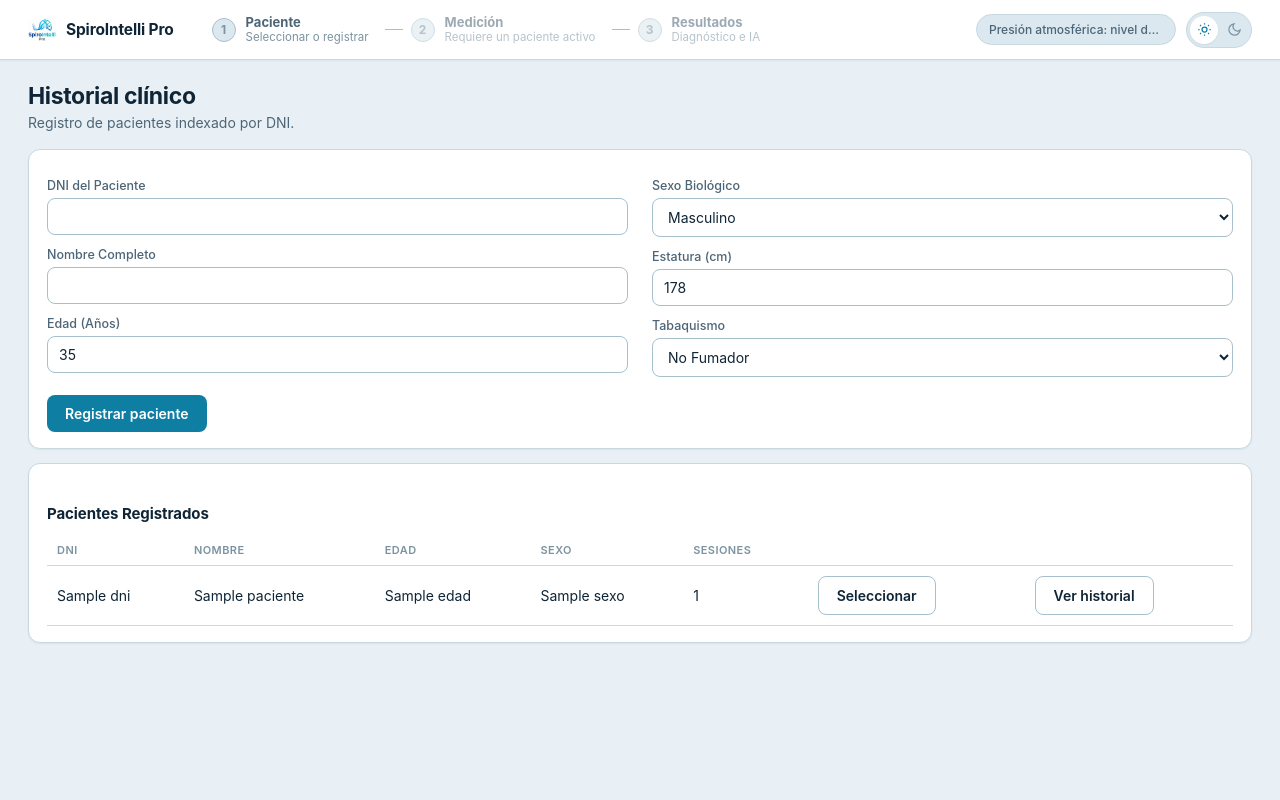
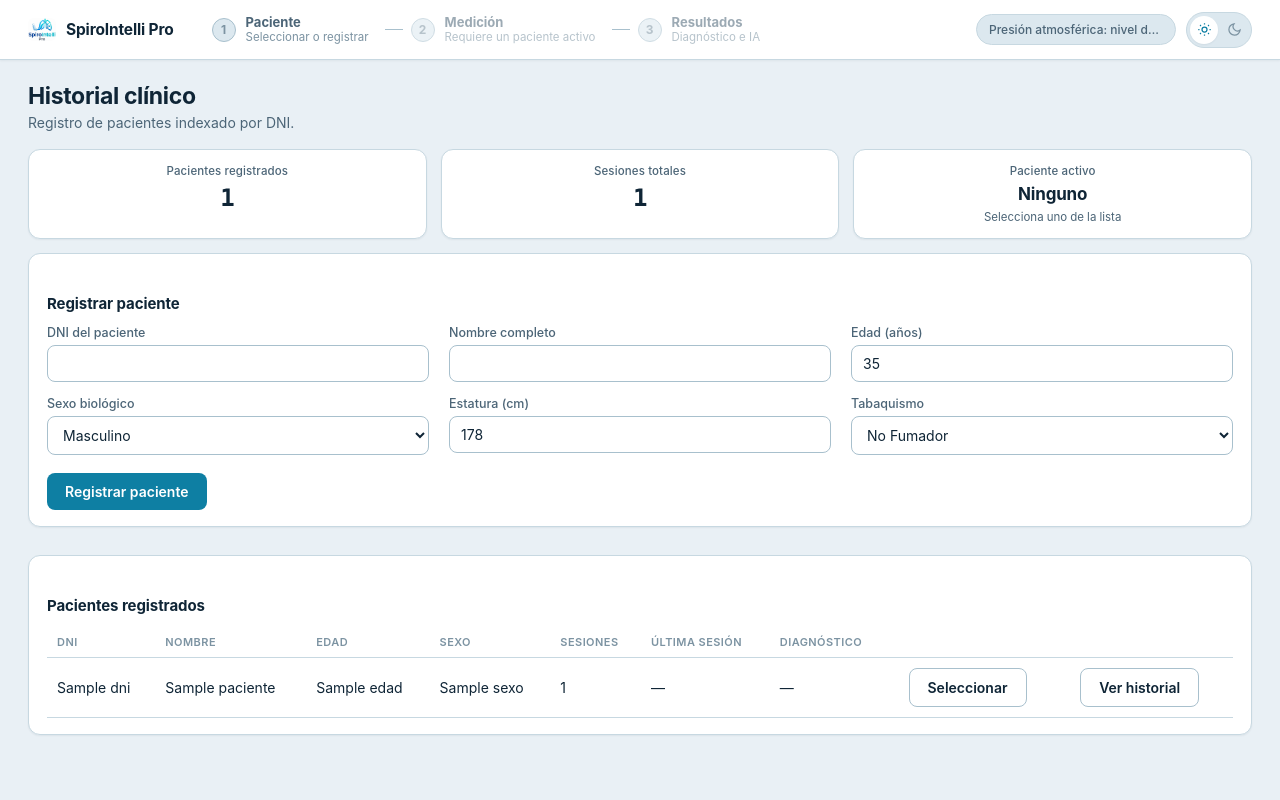
Before and after one commit to s7even-silva/spirometer, a Flask app: template templates/historial.html in a window 1280 px wide. Run offline with Flask 3, Linux system fonts and the light colour scheme; the template is opened without the code that fills it: most values are stand-ins (such as "Sample title", 1, 10 or a date in 2020); some libraries are stand-ins or nearby versions.

Commit message:
Arregla el gauge cortado y la desalineación del header con zoom, mejora el historial
- El gauge de rendimiento quedaba con las etiquetas del arco cortadas tras
  zoom con Ctrl+rueda: Plotly.Plots.resize() no siempre recalcula bien un
  indicator cuando cambia el devicePixelRatio sin cambiar el tamaño de
  ventana en px CSS. Se reemplaza por Plotly.react con el layout guardado,
  que fuerza un relayout completo, más un ResizeObserver sobre las vistas
  de medición/resultados que detecta cualquier cambio real de tamaño
  (incluido el de zoom), en vez de depender solo del evento resize de
  window, que no siempre se dispara con Ctrl+rueda.
- El header y el contenido quedaban desalineados al aparecer scroll
  horizontal (zoom o ventana angosta): vivían en contenedores de scroll
  distintos (html vs. body). Ahora ambos están envueltos en un único
  contenedor (.pagina) que es la única fuente de scroll horizontal, así
  que el header sticky y el contenido siempre se desplazan juntos.
- La página de historial se sentía vacía: se agregan tarjetas resumen
  (pacientes registrados, sesiones totales, paciente activo), el
  formulario de registro pasa a 3 columnas en vez de 2 muy separadas, y
  la tabla de pacientes suma columnas de última sesión y diagnóstico más
  reciente (datos que ya existían pero no se mostraban).

```diff
--- a/app.py
+++ b/app.py
@@ -78,9 +78,11 @@ def historial():
         session["paciente_dni"] = datos["dni"]
         return redirect(url_for("historial"))
 
+    pacientes = patients.listar_pacientes()
     return render_template(
         "historial.html",
-        pacientes=patients.listar_pacientes(),
+        pacientes=pacientes,
+        total_sesiones=sum(len(p["sesiones"]) for p in pacientes),
         pagina_activa="historial",
     )
 
--- a/static/css/style.css
+++ b/static/css/style.css
@@ -472,6 +472,15 @@ a.step:hover { background-color: var(--surface-sunken); }
     margin-bottom: 18px;
 }
 
+.form-grid-compacta {
+    grid-template-columns: repeat(3, 1fr);
+    gap: 14px 20px;
+}
+
+.form-grid-compacta label {
+    margin-top: 0;
+}
+
 label {
     display: block;
     font-size: 12.5px;
@@ -542,6 +551,12 @@ input:focus, select:focus {
     font-size: 13px;
     font-weight: 600;
     font-variant-numeric: tabular-nums;
+}
+
+.historial-grid {
+    display: flex;
+    flex-direction: column;
+    gap: 14px;
 }
 
 /* ---------------------------------------------------------------- */
@@ -637,6 +652,14 @@ input:focus, select:focus {
     font-family: var(--font-mono);
     color: var(--ink);
     letter-spacing: -0.01em;
+}
+
+.metric-card h2.metric-card-texto {
+    font-family: var(--font-ui);
+    font-size: 17px;
+    white-space: nowrap;
+    overflow: hidden;
+    text-overflow: ellipsis;
 }
 
 .grafica { width: 100%; height: 260px; }
@@ -922,13 +945,16 @@ h3 {
 }
 
 /* Diseño exclusivo para escritorio: sin adaptación a pantallas pequeñas.
-   overflow-x en html (no en body) para que, si el viewport lógico se reduce
-   por zoom del navegador, el scroll horizontal quede contenido de forma
-   consistente en vez de desalinear el header sticky respecto al contenido. */
-html {
-    overflow-x: auto;
+   El scroll horizontal (por zoom del navegador o ventanas angostas) vive en
+   un único contenedor (.pagina) que envuelve header + contenido, en vez de
+   en html/body: así el header sticky y el contenido comparten exactamente
+   el mismo desplazamiento horizontal y nunca quedan desalineados entre sí. */
+html, body {
+    overflow-x: hidden;
 }
 
-body {
+.pagina {
     min-width: 1120px;
+    overflow-x: auto;
+    overflow-y: visible;
 }
--- a/templates/base.html
+++ b/templates/base.html
@@ -15,6 +15,7 @@
 </script>
 </head>
 <body>
+<div class="pagina">
 <header class="topbar">
   <div class="topbar-brand">
     <img src="{{ url_for('static', filename='img/logo_marca.png') }}" width="28" alt="Logo">
@@ -102,6 +103,7 @@
 <main class="content">
   {% block content %}{% endblock %}
 </main>
+</div>
 
 <div class="modal-backdrop" id="altitud-backdrop" hidden>
   <div class="modal" role="dialog" aria-modal="true" aria-labelledby="altitud-modal-titulo">
--- a/templates/historial.html
+++ b/templates/historial.html
@@ -5,25 +5,51 @@
   <p>Registro de pacientes indexado por DNI.</p>
 </div>
 
+<div class="metric-grid metric-grid-compacta">
+  <div class="metric-card">
+    <p class="metric-label">Pacientes registrados</p>
+    <h2>{{ pacientes|length }}</h2>
+  </div>
+  <div class="metric-card">
+    <p class="metric-label">Sesiones totales</p>
+    <h2>{{ total_sesiones }}</h2>
+  </div>
+  <div class="metric-card">
+    <p class="metric-label">Paciente activo</p>
+    <h2 class="metric-card-texto">{{ paciente_activo.nombre if paciente_activo else "Ninguno" }}</h2>
+    <p class="metric-sub">{{ "DNI " + paciente_activo.dni if paciente_activo else "Selecciona uno de la lista" }}</p>
+  </div>
+</div>
+
+<div class="historial-grid">
   <div class="card">
+    <h3>Registrar paciente</h3>
     <form method="post" action="{{ url_for('historial') }}">
-    <div class="form-grid">
-      <div class="form-col">
-        <label>DNI del Paciente</label>
+      <div class="form-grid form-grid-compacta">
+        <div>
+          <label>DNI del paciente</label>
           <input type="text" name="dni" required value="{{ paciente_activo.dni if paciente_activo else '' }}">
-        <label>Nombre Completo</label>
+        </div>
+        <div>
+          <label>Nombre completo</label>
           <input type="text" name="nombre" required value="{{ paciente_activo.nombre if paciente_activo else '' }}">
-        <label>Edad (Años)</label>
+        </div>
+        <div>
+          <label>Edad (años)</label>
           <input type="number" name="edad" min="5" max="100" required value="{{ paciente_activo.edad if paciente_activo else 35 }}">
         </div>
-      <div class="form-col">
-        <label>Sexo Biológico</label>
+        <div>
+          <label>Sexo biológico</label>
           <select name="sexo">
             <option {{ "selected" if paciente_activo and paciente_activo.sexo == "Masculino" }}>Masculino</option>
             <option {{ "selected" if paciente_activo and paciente_activo.sexo == "Femenino" }}>Femenino</option>
           </select>
+        </div>
+        <div>
           <label>Estatura (cm)</label>
           <input type="number" name="estatura" min="100" max="220" required value="{{ paciente_activo.estatura if paciente_activo else 178 }}">
+        </div>
+        <div>
           <label>Tabaquismo</label>
           <select name="tabaquismo">
             <option {{ "selected" if paciente_activo and paciente_activo.tabaquismo == "No Fumador" }}>No Fumador</option>
@@ -36,20 +62,29 @@
   </div>
 
   <div class="card">
-  <h3>Pacientes Registrados</h3>
+    <h3>Pacientes registrados</h3>
     <div class="tabla-scroll">
     <table class="tabla-pacientes">
       <thead>
-      <tr><th>DNI</th><th>Nombre</th><th>Edad</th><th>Sexo</th><th>Sesiones</th><th></th><th></th></tr>
+        <tr><th>DNI</th><th>Nombre</th><th>Edad</th><th>Sexo</th><th>Sesiones</th><th>Última sesión</th><th>Diagnóstico</th><th></th><th></th></tr>
       </thead>
       <tbody>
         {% for p in pacientes %}
+        {% set ultima = p.sesiones|sort(attribute='fecha')|last if p.sesiones else None %}
         <tr class="{{ 'fila-activa' if paciente_activo and p.dni == paciente_activo.dni else '' }}">
           <td>{{ p.dni }}</td>
           <td>{{ p.nombre }}</td>
           <td>{{ p.edad }}</td>
           <td>{{ p.sexo }}</td>
           <td>{{ p.sesiones|length }}</td>
+          <td>{{ ultima.fecha if ultima else "—" }}</td>
+          <td>
+            {% if ultima and ultima.resumen %}
+            <span class="status-badge {{ ultima.resumen.clase_badge }}">{{ ultima.resumen.texto_diagnostico }}</span>
+            {% else %}
+            —
+            {% endif %}
+          </td>
           <td>
             <form method="post" action="{{ url_for('seleccionar_paciente', dni=p.dni) }}">
               <button type="submit" class="btn-secondary">Seleccionar</button>
@@ -58,10 +93,11 @@
           <td><a href="{{ url_for('historial_paciente', dni=p.dni) }}" class="btn-secondary btn-enlace">Ver historial</a></td>
         </tr>
         {% else %}
-      <tr><td colspan="7">Aún no hay pacientes registrados.</td></tr>
+        <tr><td colspan="9">Aún no hay pacientes registrados.</td></tr>
         {% endfor %}
       </tbody>
     </table>
     </div>
   </div>
+</div>
 {% endblock %}
```
Also changed, not shown: static/js/prueba.js (+24 -17 lines). Lines whose indentation alone changed are shown as unchanged.
